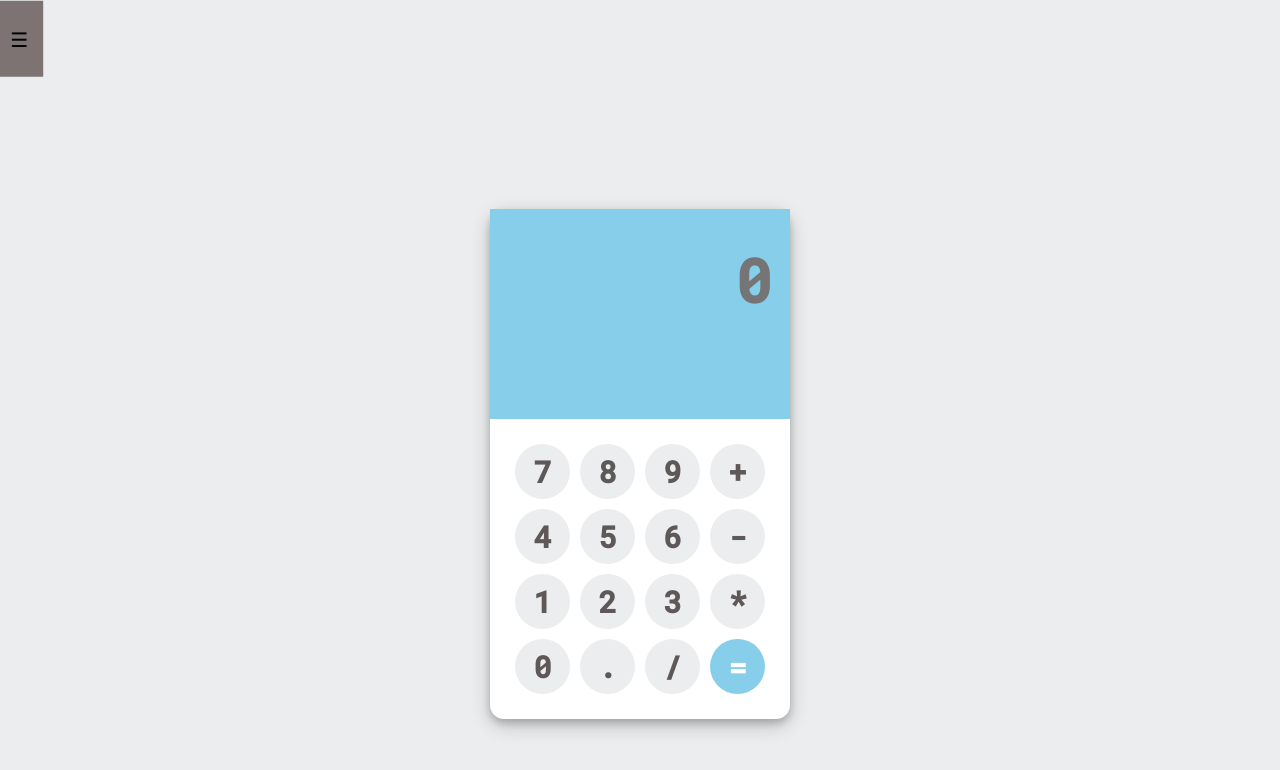
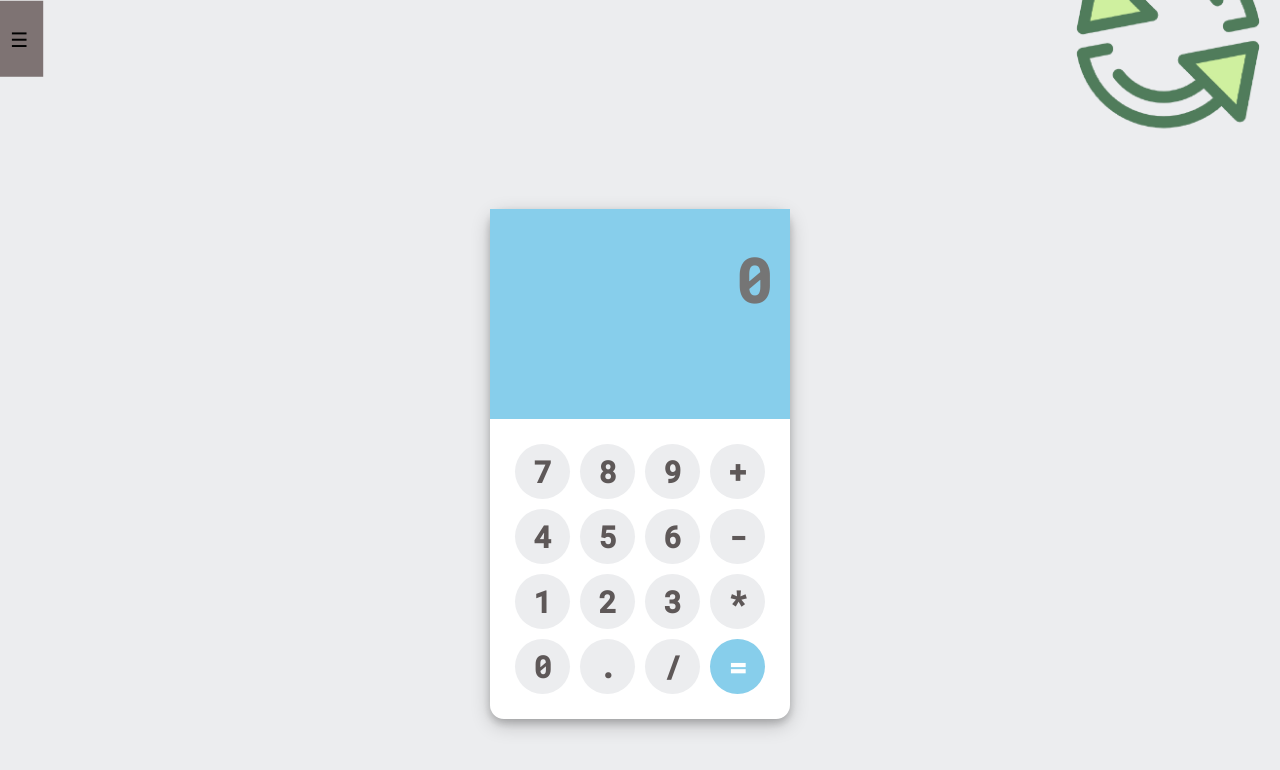
Before and after one commit to farhatulTHECODER/Swift-Pro-Calculator, a plain HTML site: page index.html in a window 1280 px wide. Drawn offline with nearby package versions, Linux system fonts and the light colour scheme; files that its build step writes are made by us from their sources.

Commit message:
Update style.css

```diff
--- a/style.css
+++ b/style.css
@@ -12,7 +12,7 @@ body,html {
   transform: translate(50%,-70%);
 }
 #refreshPage {
-    transform: translate(15%,-170%);
+    transform: translate(15%,-70%);
 }
 .ico-text{
   transform: translate(0%,100%);
```
